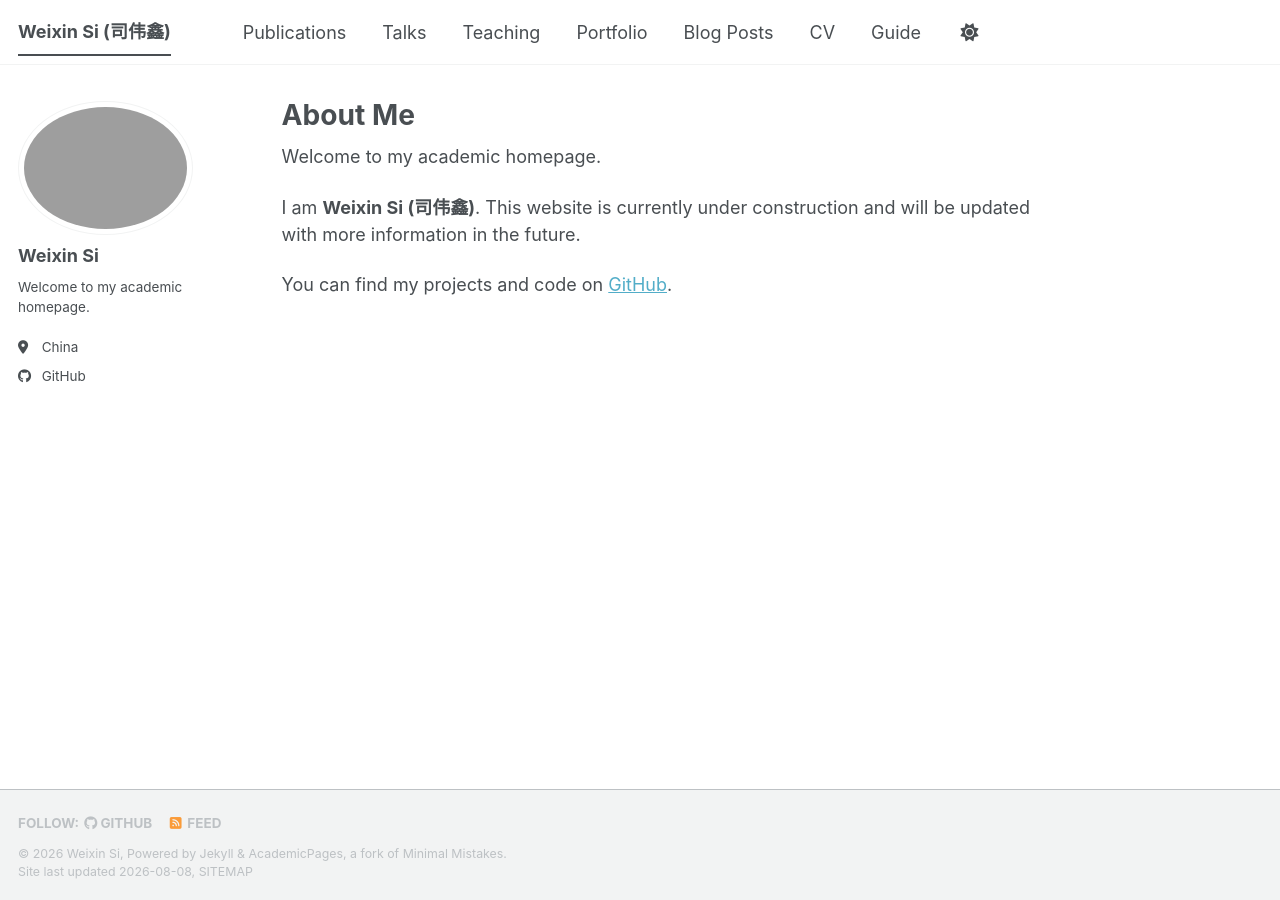
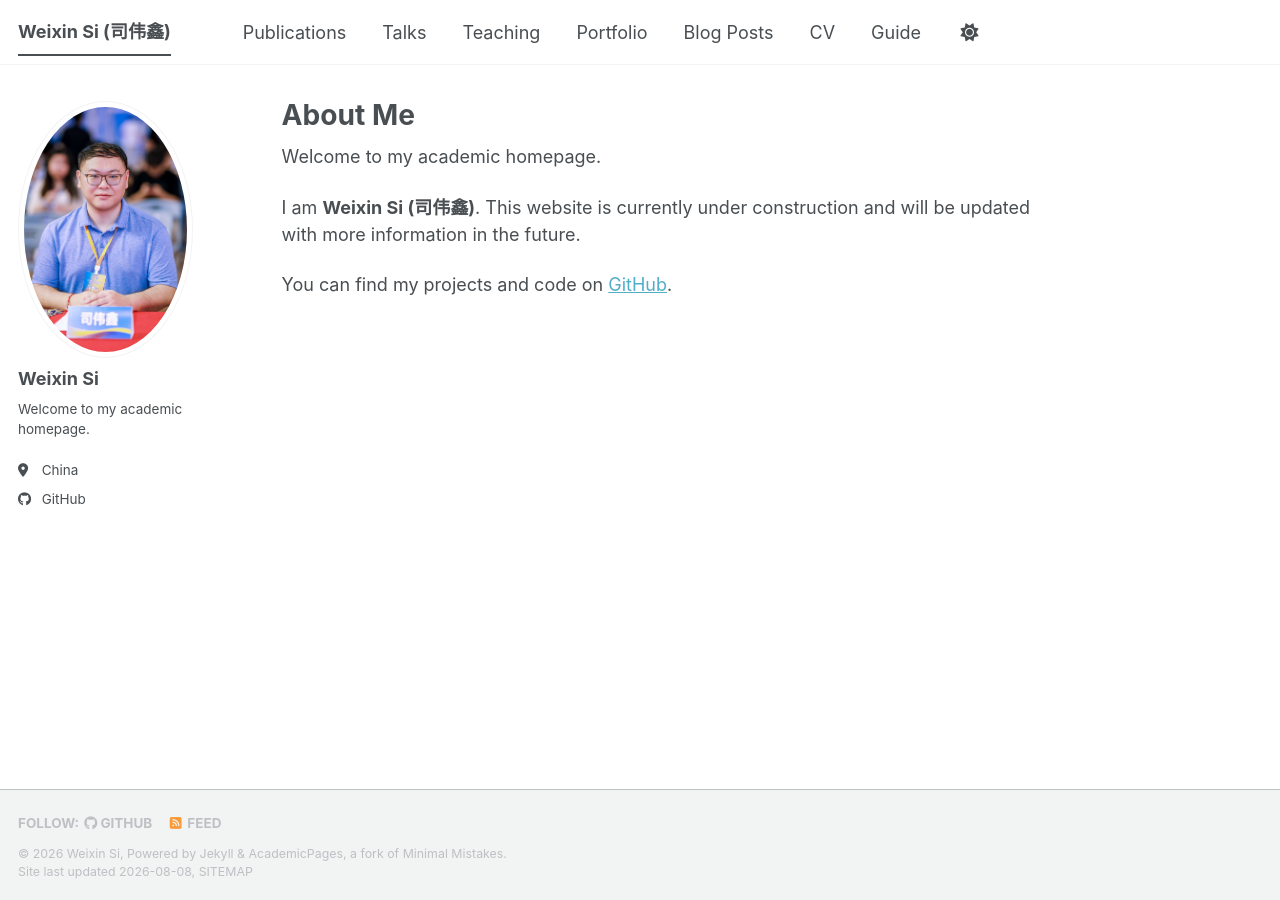
Before and after one commit to WeixinSi/weixinsi.github.io, a Jekyll site: the page built from _pages/about.md, in a window 1280 px wide. Built offline with Jekyll 4.4.1, drawn with Linux system fonts in a browser that asks for light colours; a style sheet for code colours, icons or effects is not loaded.

Commit message:
Update homepage profile

```diff
--- a/_config.yml
+++ b/_config.yml
@@ -22,7 +22,7 @@ repository               : "WeixinSi/weixinsi.github.io"
 #               Additional customization can be done by editing /_includes/author-profile.html
 author:
   # Biographic information
-  avatar           :
+  avatar           : "wxsi.jpg"
   name             : "Weixin Si"
   pronouns         :
   bio              : "Welcome to my academic homepage."
```
Also changed, not shown: .agents/skills/maintaining-weixinsi-homepage/SKILL.md (added), .agents/skills/maintaining-weixinsi-homepage/agents/openai.yaml (added), .agents/skills/maintaining-weixinsi-homepage/references/academic-pages-architecture.md (added), images/wxsi.jpg (added).
